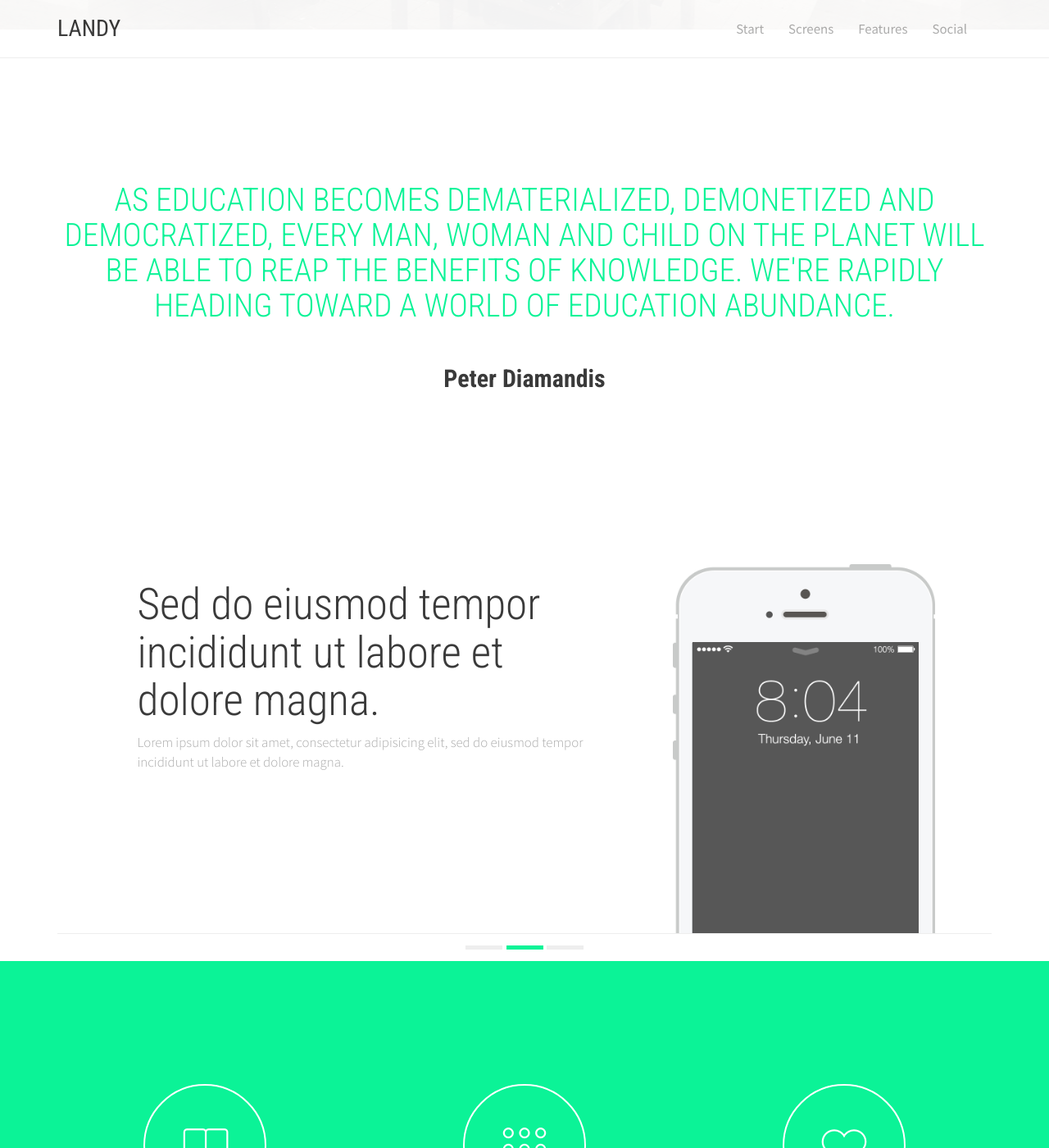
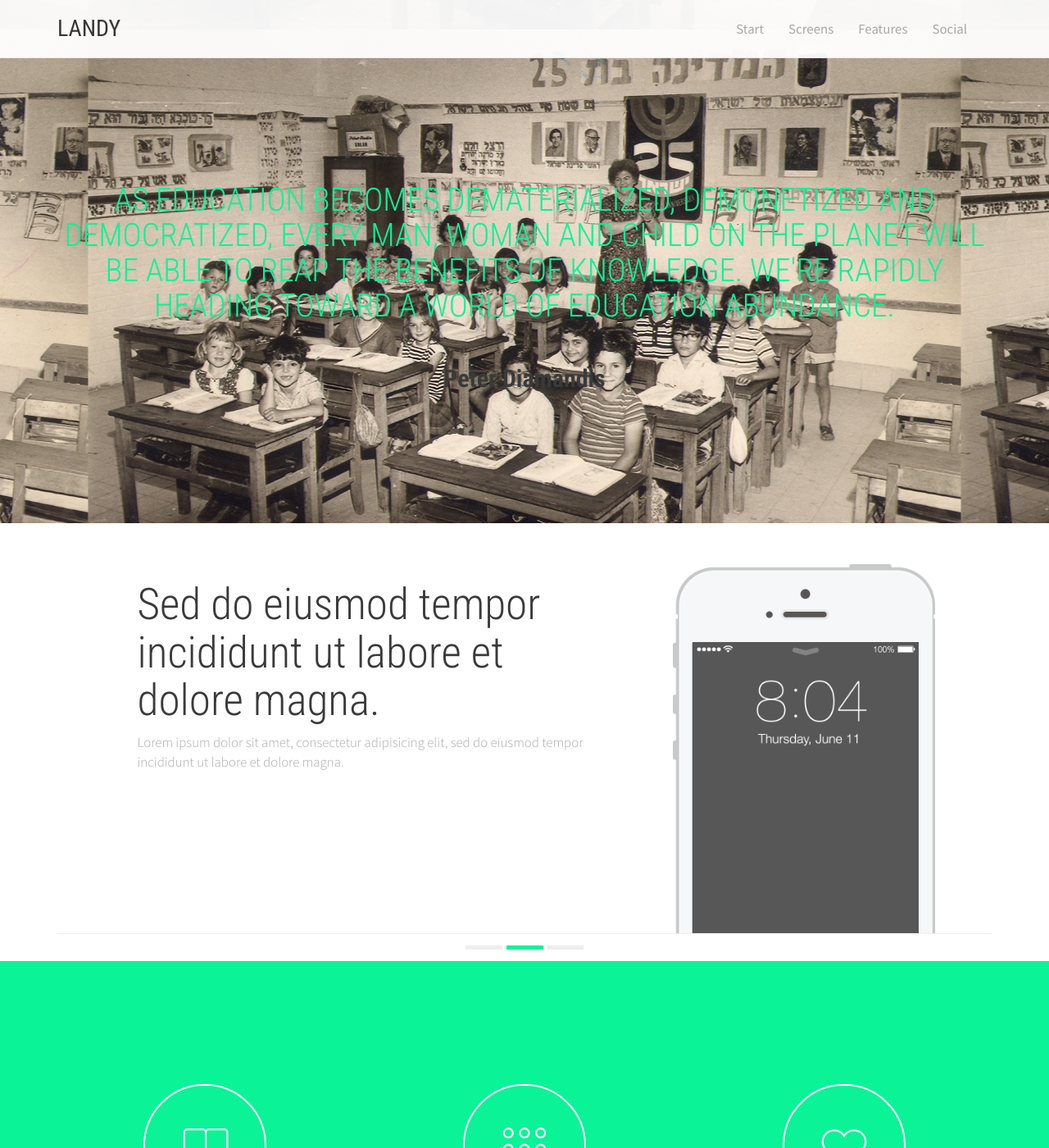
Before and after one commit to sawthinkar/sawthinkar.github.io, a Jekyll site: the page tot-telepresence/index.html, which Jekyll copies as it is, in a window 1280 px wide and 1400 px high, scrolled down 1368 px. Shown: the whole window at 82% size. Built offline with Jekyll 4.4.1, drawn with Linux system fonts in a browser that asks for light colours; some web fonts are replaced.

Commit message:
Update style.css

```diff
--- a/tot-telepresence/css/style.css
+++ b/tot-telepresence/css/style.css
@@ -238,8 +238,8 @@
 	padding: 230px 0px 150px 0px;
 	min-height: 600px;
 	background: url('../img/dunes.jpg');
-	background-position: center top;
-	background-repeat: repeat-x;
+	background-position: center;
+	/*background-repeat: repeat-x;*/
 	color: white;
 }
 
```
